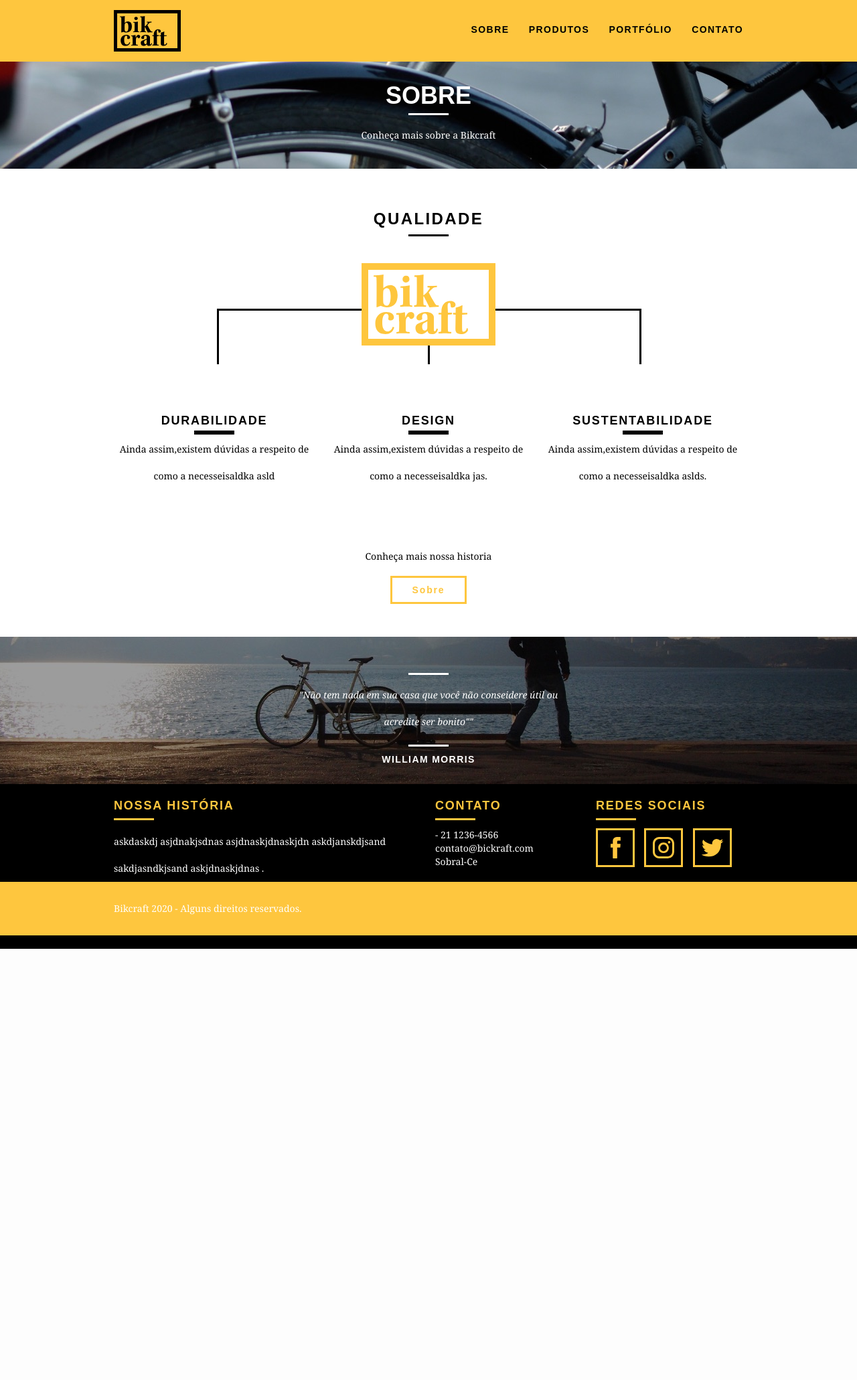
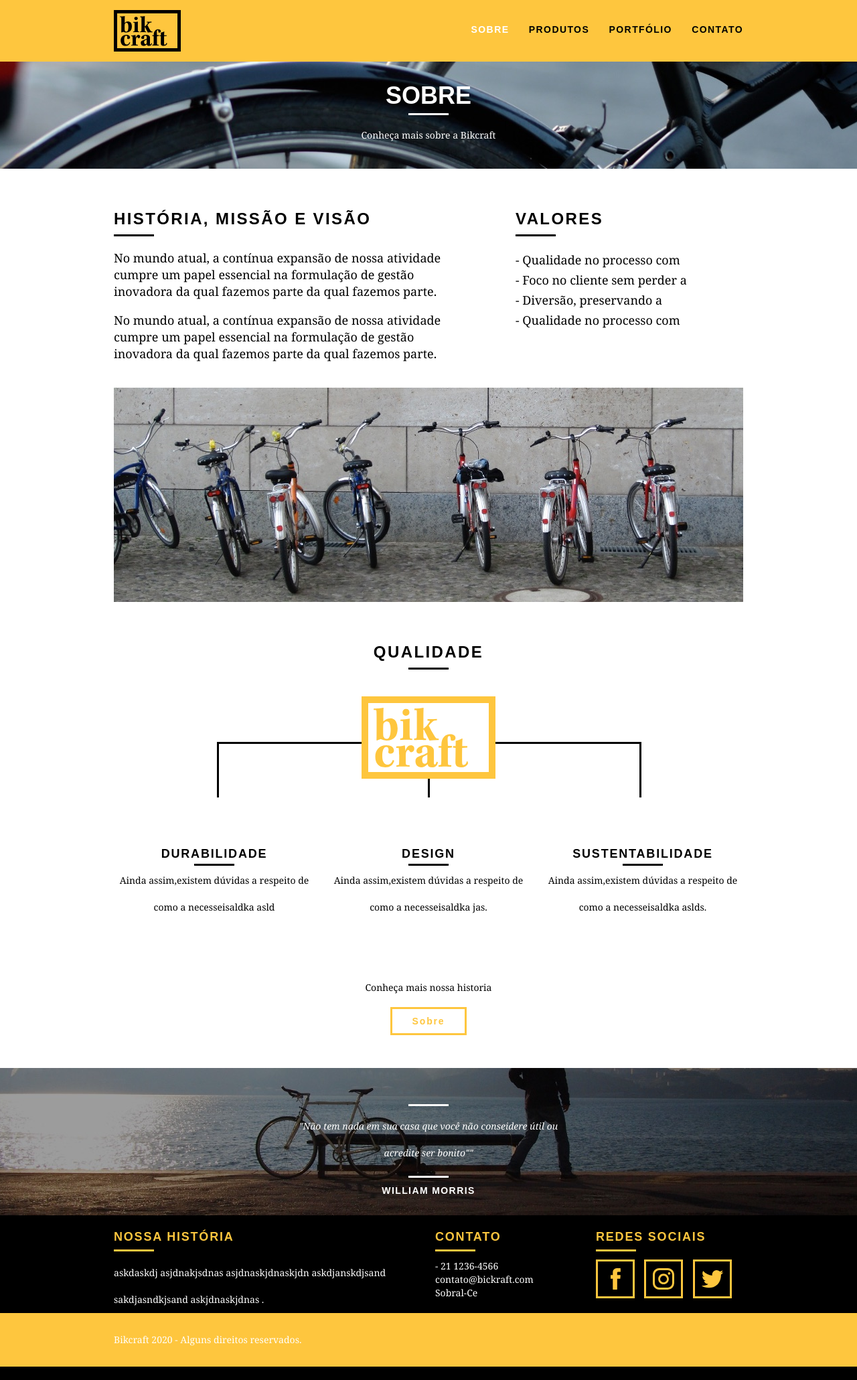
Before and after one commit to Fabriciox7/Bikcraft, a PHP site: page /sobre.html in a window 1280 px wide. Shown: the whole page at 67% size. Before the commit the page ends 1417 px from the top, so only its background shows below. Run offline with PHP 8.4, Linux system fonts and the light colour scheme.

Commit message:
pagina sobre

```diff
--- a/css/sobre.css
+++ b/css/sobre.css
@@ -2,3 +2,25 @@
   background: url("../img/bg-sobre.jpg") no-repeat center;
 
 }
+
+.missao-sobre {
+  padding-top: 60px;
+
+}
+
+.missao-sobre p {
+  font-size: 18px;
+  line-height: 25px;
+  margin-bottom: 1em;
+  padding-right: 40px;
+}
+
+.missao-sobre ul li {
+  font-family: Georgia, 'Times New Roman', Times, serif;
+  font-size: 18px;
+  line-height: 30px;
+}
+
+.foto-equipe {
+  padding-top: 20px;
+}
--- a/css/style.css
+++ b/css/style.css
@@ -52,6 +52,26 @@ p {
 
 }
 
+.subtitulo-interno {
+  font-weight: bold;
+  font-size: 24px;
+  line-height: 30px;
+  color: #000;
+  letter-spacing: .1em;
+  text-transform: uppercase;
+  margin-bottom: 20px;
+}
+
+.subtitulo-interno:after {
+  content: "";
+  display: block;
+  width: 60px;
+  height: 3px;
+  background: #000;
+  margin: 8px 0;
+
+}
+
 /*Header*/
 .header {
   position: fixed;
@@ -82,6 +102,10 @@ p {
 }
 
 .header_menu ul li a:hover {
+  color: #fff;
+}
+
+.header_menu ul li a.menu-ativo {
   color: #fff;
 }
 
@@ -263,6 +287,8 @@ img {
 
 .qualidade_list {
   padding-top: 20px;
+  overflow: auto;
+  /*clear fixo  */
 }
 
 .qualidade_list li {
@@ -283,7 +309,7 @@ img {
   content: "";
   display: block;
   width: 60px;
-  height: 6px;
+  height: 3px;
   background: #000;
   margin: 2px auto;
 }
--- a/index.html
+++ b/index.html
@@ -117,7 +117,7 @@
 
     <div class="call-to-action">
       <p>Conheça mais nossa historia</p>
-      <a href="produtos.html" class="btn btn-preto ">Sobre</a>
+      <a href="sobre.html" class="btn btn-preto ">Sobre</a>
     </div>
 
   </section>
--- a/sobre.html
+++ b/sobre.html
@@ -19,7 +19,7 @@
       </a>
       <nav class="header_menu grid-12">
         <ul>
-          <li><a href="sobre.html">Sobre</a></li>
+          <li><a href="sobre.html" class="menu-ativo">Sobre</a></li>
           <li><a href="produtos.html">Produtos</a></li>
           <li><a href="portfolio.html">Portfólio</a></li>
           <li><a href="contato.html">Contato</a></li>
@@ -32,6 +32,32 @@
     <div class="container">
       <h1>Sobre</h1>
       <p>Conheça mais sobre a Bikcraft</p>
+    </div>
+  </section>
+
+  <section class="container missao-sobre">
+    <div class=" grid-10">
+      <h2 class="subtitulo-interno">História, Missão e Visão</h2>
+      <p>
+        No mundo atual, a contínua expansão de nossa atividade cumpre um papel essencial na formulação de gestão inovadora da qual fazemos parte da qual fazemos parte.
+      </p>
+      <p>
+        No mundo atual, a contínua expansão de nossa atividade cumpre um papel essencial na formulação de gestão inovadora da qual fazemos parte da qual fazemos parte.
+      </p>
+    </div>
+    <div class="grid-6">
+      <h2 class="subtitulo-interno">Valores</h2>
+      <ul>
+        <li>- Qualidade no processo com</li>
+        <li>- Foco no cliente sem perder a</li>
+        <li>- Diversão, preservando a</li>
+        <li>- Qualidade no processo com</li>
+
+      </ul>
+    </div>
+    <div class="grid-16 foto-equipe">
+      <img src="img/equipe-bikcraft.jpg" alt="Equipe Bikcraft">
+
     </div>
   </section>
 
```
